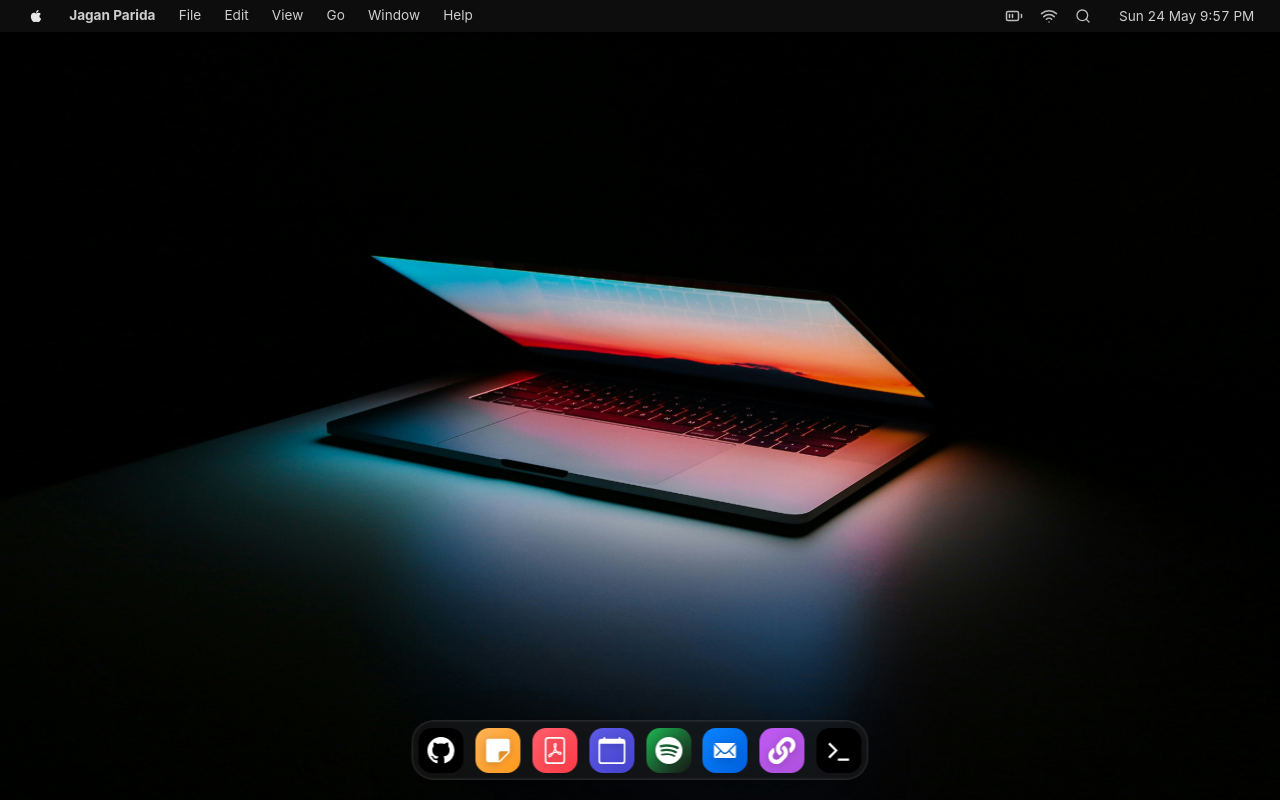
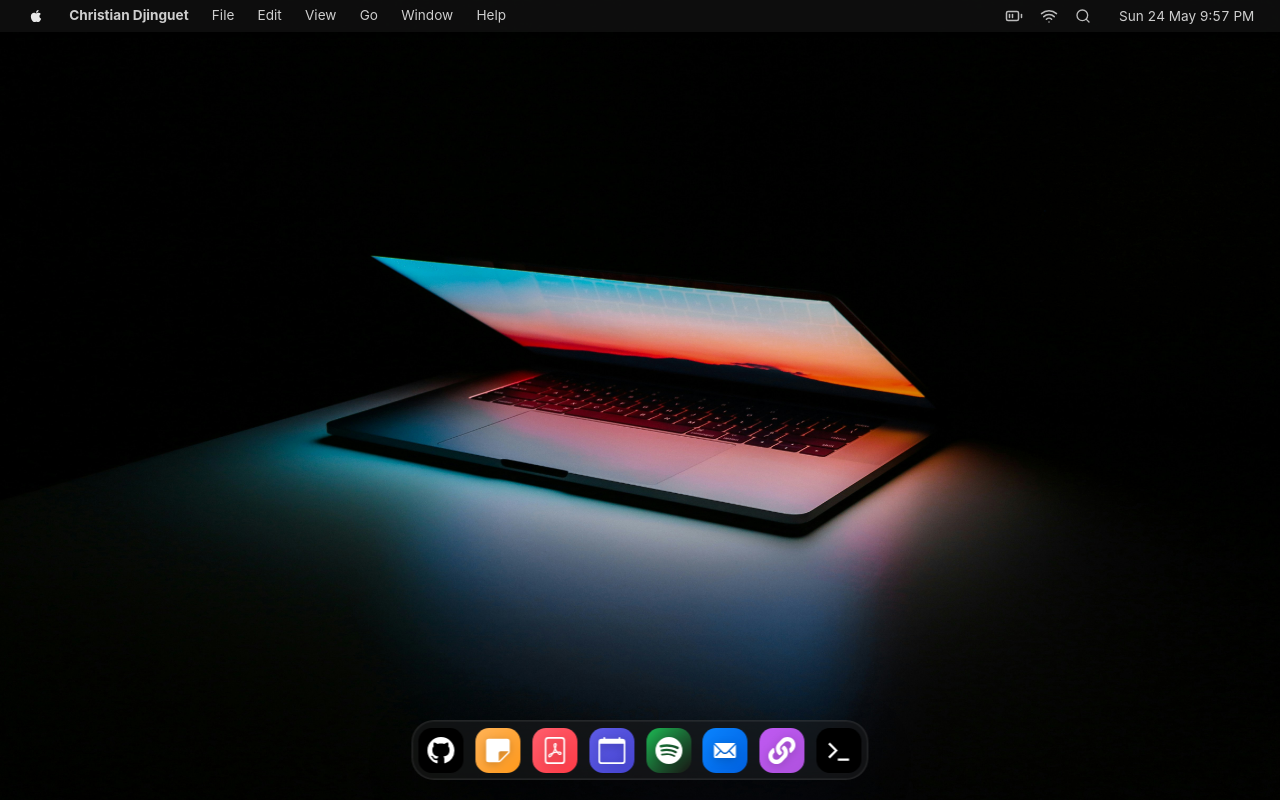
Before and after one commit to ingchrist/my-macOS-style-portfolio, a React (Vite) app: page / in a window 1280 px wide. Built offline with nearby package versions, Linux system fonts and the light colour scheme.

Commit message:
adding some new features

```diff
--- a/src/components/Nav.jsx
+++ b/src/components/Nav.jsx
@@ -13,7 +13,7 @@ const Nav = () => {
         </div>
 
         <div className="nav-item app-name">
-          <p>Jagan Parida</p>
+          <p>Christian Djinguet</p>
         </div>
 
         <div className="nav-item">
--- a/src/components/Windows/Cli.jsx
+++ b/src/components/Windows/Cli.jsx
@@ -14,7 +14,7 @@ const Cli = ({
     about: {
       description: "About me",
       usage: "about",
-      fn: () => `Hi, I'm Jagan Parida 👋
+      fn: () => `Hi, I'm Christian Djinguet 👋
 Full-Stack Developer and Computer Science Engineering student.
 
 I focus on building scalable web applications, contributing to open-source,
@@ -114,9 +114,9 @@ Open to: Learning, Open Source & Collaboration`,
     contact: {
       description: "Contact information",
       usage: "contact",
-      fn: () => `Email: jaganparida39064@gmail.com
-LinkedIn: linkedin.com/in/jagan-parida04
-GitHub: github.com/jaganparida`,
+      fn: () => `Email: jaganparida39064cdjinguet@gmail.com
+LinkedIn: linkedin.com/in/christiandjinguet//in/jagan-parida04
+GitHub: github.com/ingchrist`,
     },
 
     github: {
@@ -137,7 +137,7 @@ GitHub: github.com/jaganparida`,
 
   const welcomeMessage = `
 ╔══════════════════════════════════════════════╗
-║        Jagan Parida — CLI Portfolio          ║
+║        Christian Djinguet — CLI Portfolio          ║
 ╚══════════════════════════════════════════════╝
 
 Full-Stack Developer | Open Source Contributor
@@ -169,7 +169,7 @@ Ready to explore 🚀
         <Terminal
           commands={commands}
           welcomeMessage={welcomeMessage}
-          promptLabel={"jagan@portfolio:~$"}
+          promptLabel={"@ingchrist~$"}
           promptLabelStyle={{ color: "#00ff00" }}
           style={{ background: "transparent", minHeight: "100%" }}
           contentStyle={{ color: "#a8a8a8" }}
--- a/src/components/Windows/Link.jsx
+++ b/src/components/Windows/Link.jsx
@@ -21,7 +21,7 @@ const Link = ({
     {
       id: 2,
       name: "LinkedIn",
-      url: "https://linkedin.com/in/jagan-parida04",
+      url: "https://linkedin.com/in/christiandjinguet//in/jagan-parida04",
       icon: <Linkedin size={20} />,
       color: "#0077b5",
     },
@@ -35,7 +35,7 @@ const Link = ({
     {
       id: 4,
       name: "Email Me",
-      url: "mailto:jaganparida39064@gmail.com",
+      url: "mailto:jaganparida39064cdjinguet@gmail.com",
       icon: <Mail size={20} />,
       color: "#EA4335",
     },
@@ -58,7 +58,7 @@ const Link = ({
       <div className="link-window">
         <div className="profile-header">
           <img src="./Jagan.jpg" alt="Profile" className="avatar" />
-          <h3>Jagan Parida</h3>
+          <h3>Christian Djinguet</h3>
           <p>Full-Stack Developer | Open Source</p>
         </div>
 
--- a/src/components/Windows/Mail.jsx
+++ b/src/components/Windows/Mail.jsx
@@ -16,7 +16,7 @@ const Mail = ({
   });
   const [sending, setSending] = useState(false);
 
-  const MY_EMAIL = "jaganparida39064@gmail.com";
+  const MY_EMAIL = "jaganparida39064cdjinguet@gmail.com";
 
   // Validation
   const isInputValid =
@@ -106,7 +106,7 @@ const Mail = ({
               <div className="input-group">
                 <span className="label">To</span>
                 <div className="recipient-chip">
-                  <span>Jagan Parida</span>
+                  <span>Christian Djinguet</span>
                 </div>
               </div>
 
```
Also changed, not shown: public/note.txt.
